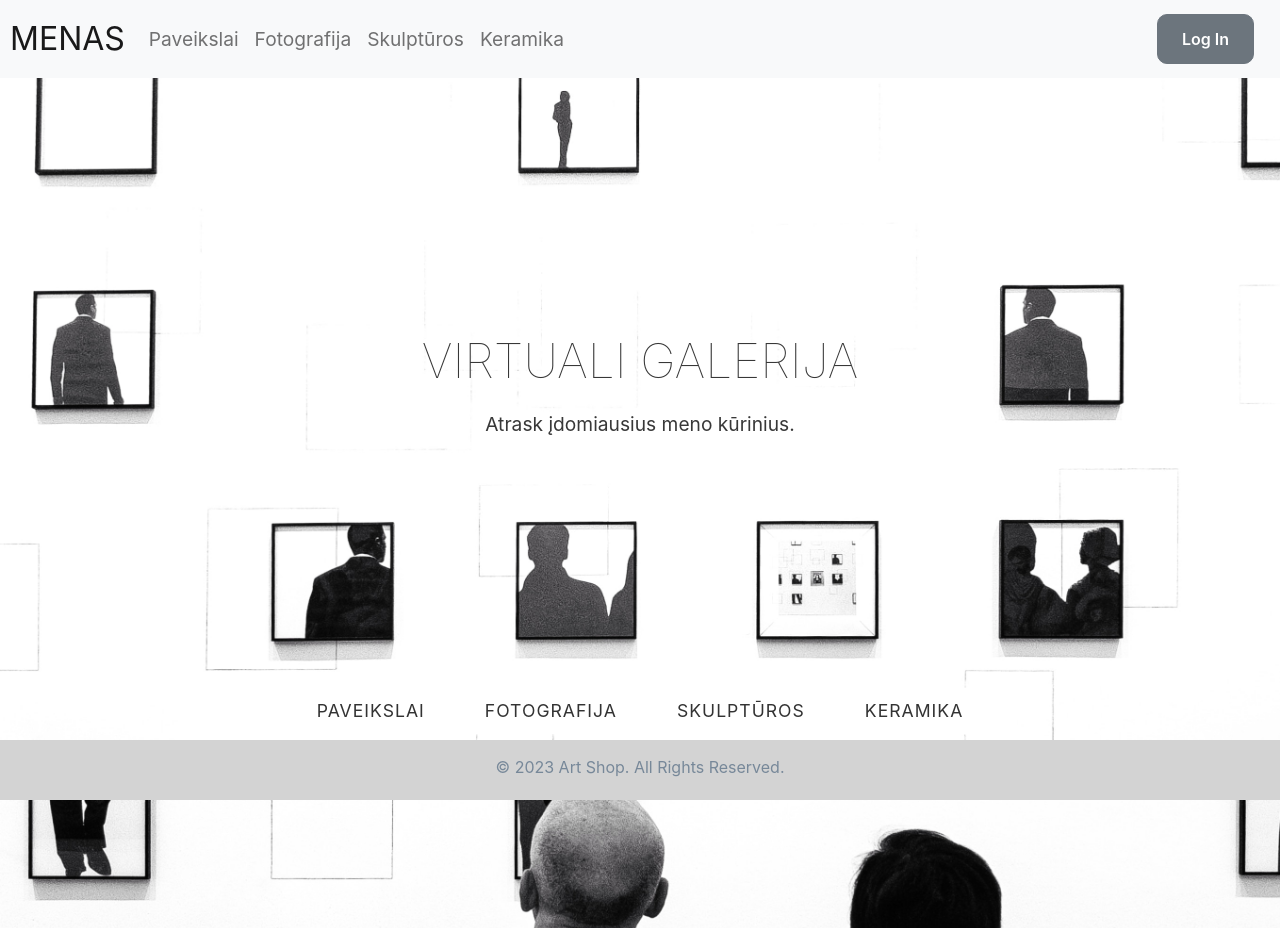
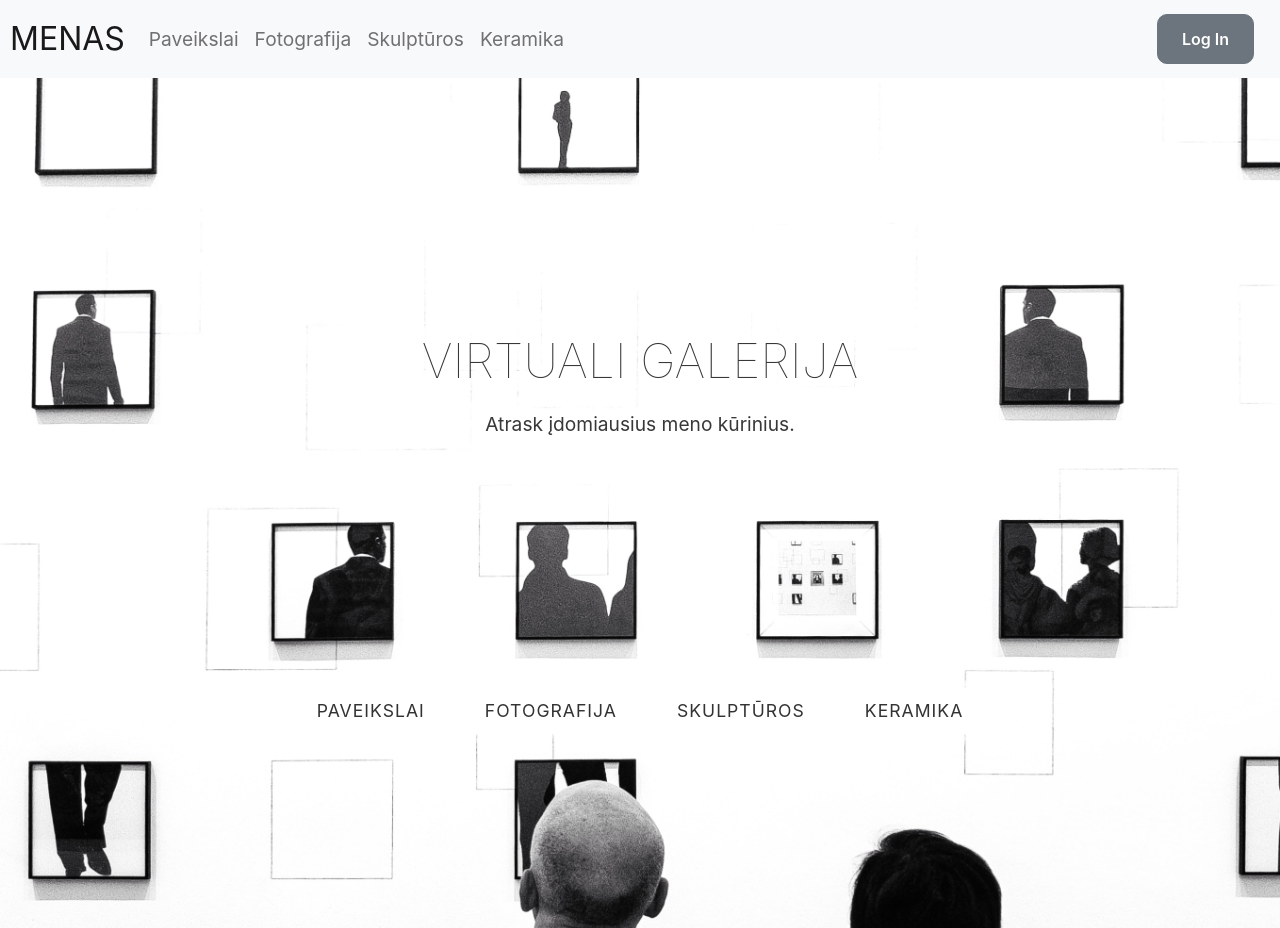
Before and after one commit to rokas058/React-Projektas, a React (Create React App) app: page / in a window 1280 px wide. Built offline with nearby package versions, Linux system fonts and the light colour scheme.

Commit message:
sutvarkyta

```diff
--- a/src/App.js
+++ b/src/App.js
@@ -64,7 +64,7 @@ function App() {
         <Route path="/paskyra" element={<Paskyra />} />
         <Route path="/password-change" element={<PasswordChange />} />
       </Routes>
-      {!isAdmin && <Footer />}
+      {/* {!isAdmin && <Footer />} */}
     </div>
   );
 }
```
